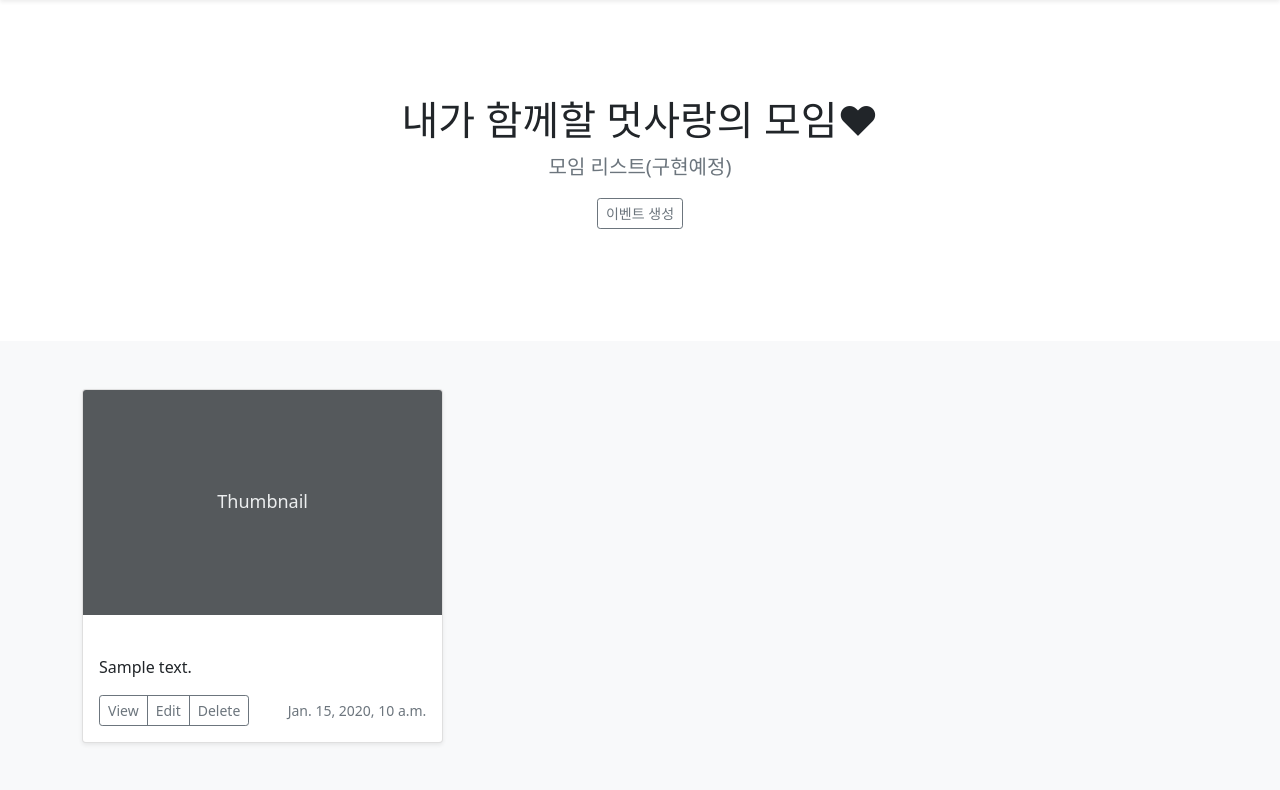
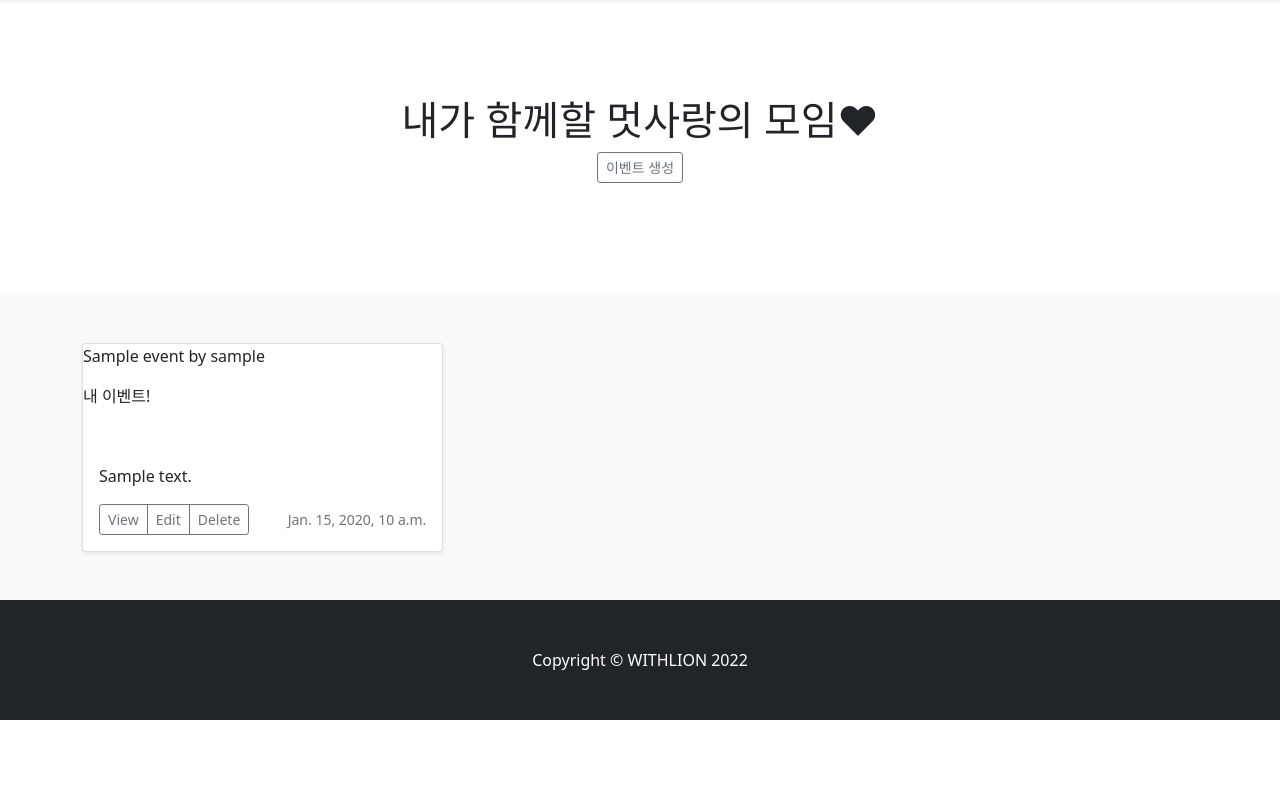
Before and after one commit to withLion/withLion, a Django app: page / in a window 1280 px wide. Shown: the part 56-846 px from the top of the page. After the commit the page ends 776 px from the top, so only its background shows below. Run offline with Django 4.2, Linux system fonts and the light colour scheme; a user stored in the database is signed in; tables that the repository leaves empty hold one stand-in row (values such as "Sample post"); some libraries are stand-ins or nearby versions.

Commit message:
백엔드 기능 1차 완성. 프론트엔드 디자인 미반영

```diff
--- a/EventApp/forms.py
+++ b/EventApp/forms.py
@@ -9,5 +9,5 @@ class EventForm(forms.ModelForm):
     widgets = {
       'start_at': forms.DateTimeInput(format=('%Y-%m-%dT%H:%M'), attrs={'class':'form-control', 'type':'datetime-local'}),
       'end_at': forms.DateTimeInput(format=('%Y-%m-%dT%H:%M'), attrs={'class':'form-control', 'type':'datetime-local'}),
-      'max_number': forms.NumberInput(attrs={'min':'2'}),
+      'max_number': forms.NumberInput(attrs={'min':'1'}),
     }
--- a/EventApp/models.py
+++ b/EventApp/models.py
@@ -64,6 +64,9 @@ class Event(models.Model):
   def count_comments(self):
     return self.comment_set.all().count()
 
+  def count_participants(self):
+    return self.participant.all().count()
+
 
 class Comment(models.Model): #댓글
   author = models.ForeignKey(settings.AUTH_USER_MODEL, null=True, on_delete=models.SET_NULL, related_name='comment_set') #댓글 작성자
--- a/EventApp/templates/base.html
+++ b/EventApp/templates/base.html
@@ -41,7 +41,9 @@
         <div class="row py-lg-5">
           <div class="col-lg-6 col-md-8 mx-auto">
             <h1 class="fw-light">내가 함께할 멋사랑의 모임❤</h1>
+            <!--
             <p class="lead text-muted">모임 리스트(구현예정)</p>
+            -->
             <p>
               <button type="button" class="btn btn-sm btn-outline-secondary" data-bs-toggle="modal" data-bs-target="#createModal">이벤트 생성</button>
             </p>
--- a/EventApp/templates/event_list.html
+++ b/EventApp/templates/event_list.html
@@ -5,6 +5,7 @@
 <!-- Photo Card -->
 <div class="col">
   <div class="card shadow-sm">
+    <!--
     {% if event.head_image %}
     <svg class="bd-placeholder-img card-img-top" width="100%" height="225" xmlns="http://www.w3.org/2000/svg" role="img"
       aria-label="Placeholder: Thumbnail" preserveAspectRatio="xMidYMid slice" focusable="false">
@@ -18,6 +19,22 @@
       <rect width="100%" height="100%" fill="#55595c" /><text x="50%" y="50%" fill="#eceeef" dy=".3em">Thumbnail</text>
     </svg>
     {% endif %}
+    -->
+    <div class="card-head">
+      <p>
+        {{ event.title }}
+        by {{ event.host.username }}
+      </p>
+      {% if user == event.host %}
+      <p>
+        내 이벤트!
+      </p>
+      {% elif user in event.participant.all %}
+      <p>
+        참여중!
+      </p>
+      {% endif %}
+    </div>
     <div class="card-body">
       {% if event.category %}
       <span class="badge badge-secondary float-right">{{ event.category }}</span>
@@ -27,10 +44,13 @@
       <p class="card-text">{{ event.description }}</p>
       <div class="d-flex justify-content-between align-items-center">
         <div class="btn-group">
-          <button type="button" class="btn btn-sm btn-outline-secondary" data-bs-toggle="modal" data-bs-target="#detailModal{{event.pk}}">View</button>
+          <button type="button" class="btn btn-sm btn-outline-secondary" data-bs-toggle="modal"
+            data-bs-target="#detailModal{{event.pk}}">View</button>
           {% if user == event.host %}
-          <button type="button" class="btn btn-sm btn-outline-secondary" data-bs-toggle="modal" data-bs-target="#editModal{{event.pk}}">Edit</button>
-          <button type="button" class="btn btn-sm btn-outline-secondary" data-bs-toggle="modal" data-bs-target="#deleteModal{{event.pk}}">Delete</button>
+          <button type="button" class="btn btn-sm btn-outline-secondary" data-bs-toggle="modal"
+            data-bs-target="#editModal{{event.pk}}">Edit</button>
+          <button type="button" class="btn btn-sm btn-outline-secondary" data-bs-toggle="modal"
+            data-bs-target="#deleteModal{{event.pk}}">Delete</button>
           {% endif %}
         </div>
         <small class="text-muted">{{ event.created_at }}</small>
@@ -43,7 +63,8 @@
 </div>
 
 <!-- detail modal -->
-<div class="modal fade" id="detailModal{{event.pk}}" tabindex="-1" aria-labelledby="exampleModalLabel" aria-hidden="true">
+<div class="modal fade" id="detailModal{{event.pk}}" tabindex="-1" aria-labelledby="exampleModalLabel"
+  aria-hidden="true">
   <div class="modal-dialog">
     <div class="modal-content">
       <div class="modal-header">
@@ -51,7 +72,20 @@
         <button type="button" class="btn-close" data-bs-dismiss="modal" aria-label="Close"></button>
       </div>
       <div class="modal-body">
-        {{ event.description }}
+        {{ event.description|linebreaksbr }}
+        <div>
+          <p>
+            참가 인원 : {{event.count_participants}} / {{ event.max_number }}
+            참가자
+          </p>
+          <ol>
+          {% for participant in event.participant.all %}
+          <li>
+            {{ participant.username }}
+          </li>
+          {% endfor %}
+          </ol>
+        </div>
         <div class="border">
           {% include 'component_comment.html' with comments=event.comment_set_heads %}
         </div>
@@ -63,7 +97,23 @@
       </div>
       <div class="modal-footer">
         <button type="button" class="btn btn-secondary" data-bs-dismiss="modal">Close</button>
-        <button type="button" class="btn btn-primary">Save changes</button>
+        {% if not user == event.host %}
+        {% if user in event.participant.all %}
+        <form action="{% url 'quit_event' event.pk %}" method="POST">
+          {% csrf_token %}
+          <button type="submit" class="btn btn-primary">나가기</button>
+        </form>
+        {% else %}
+        {% if event.max_number > event.count_participants %}
+        <form action="{% url 'join_event' event.pk %}" method="POST">
+          {% csrf_token %}
+          <button type="submit" class="btn btn-primary">참가</button>
+        </form>
+        {% else %}
+        <button class="btn btn-primary" disabled>인원제한</button>
+        {% endif %}
+        {% endif %}
+        {% endif %}
       </div>
     </div>
   </div>
@@ -94,7 +144,8 @@
   </div>
 </div>
 <!-- delete modal -->
-<div class="modal fade" id="deleteModal{{event.pk}}" tabindex="-1" aria-labelledby="exampleModalLabel" aria-hidden="true">
+<div class="modal fade" id="deleteModal{{event.pk}}" tabindex="-1" aria-labelledby="exampleModalLabel"
+  aria-hidden="true">
   <div class="modal-dialog">
     <div class="modal-content">
       <div class="modal-header">
```
